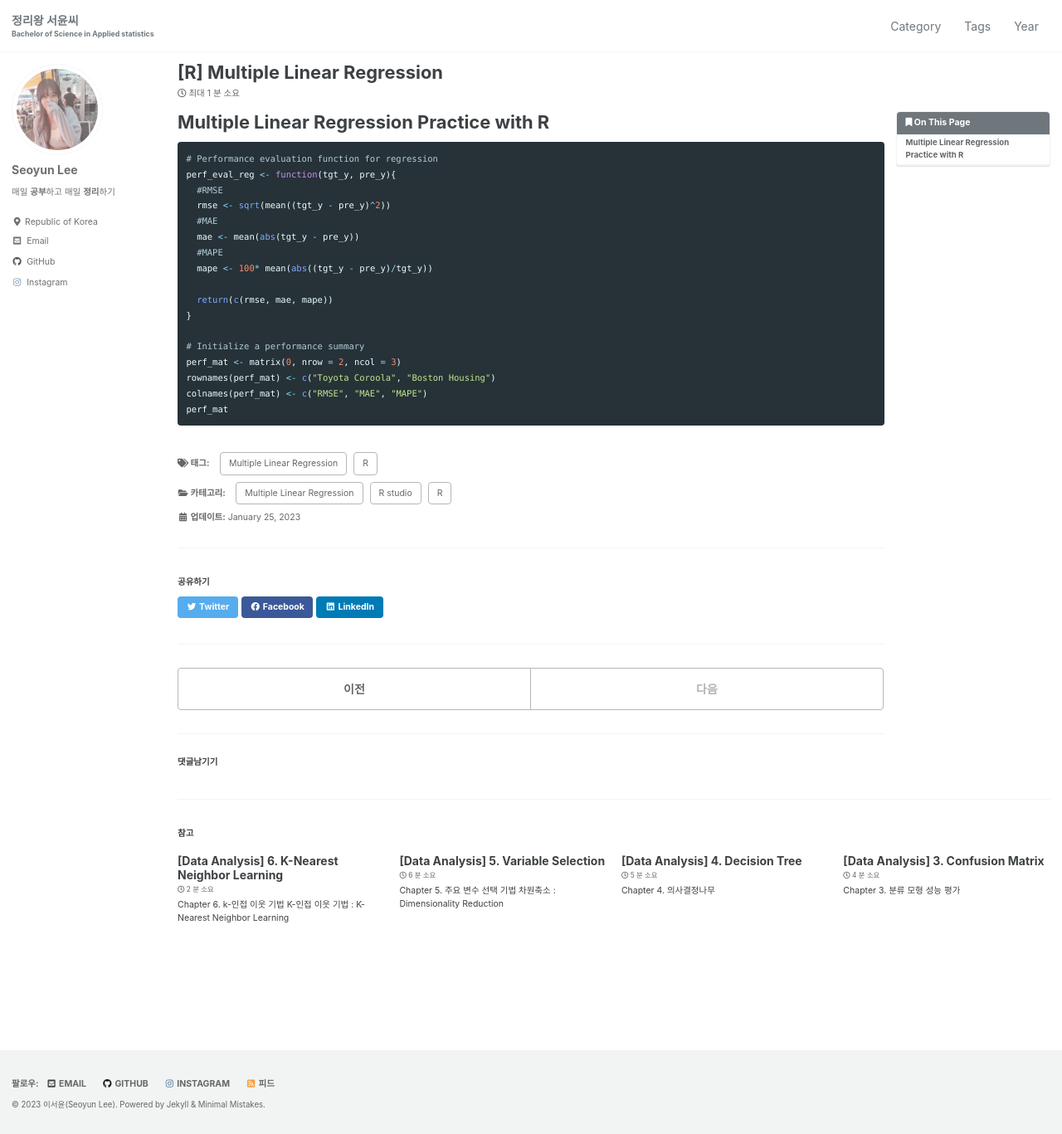
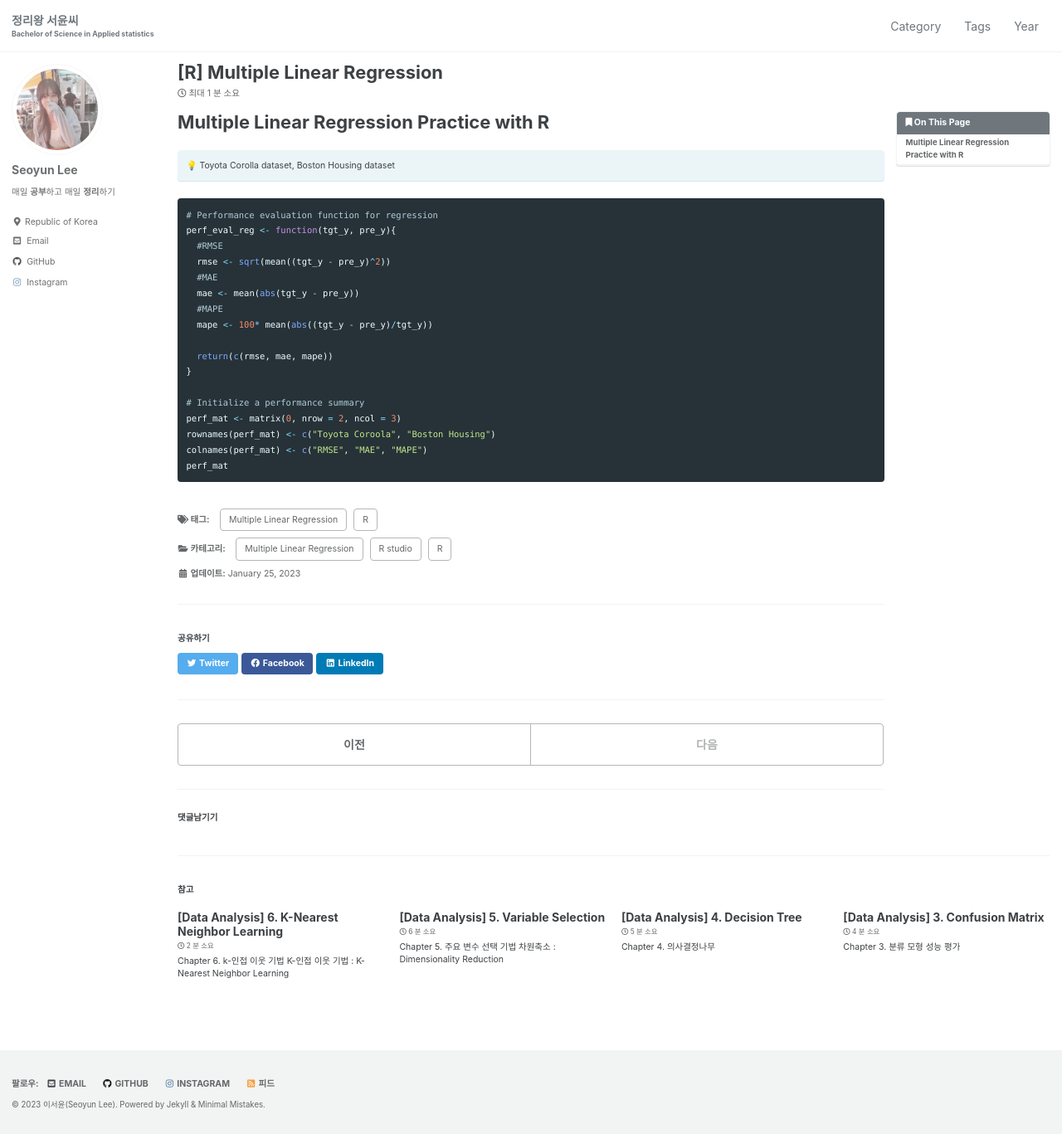
Before and after one commit to seoyun2/seoyun2.github.io, a Jekyll site: the page built from _posts/2023-01-25-mlr-rscript.md, in a window 1280 px wide and 1367 px high. Shown: the whole window at 83% size. Built offline with Jekyll 4.4.1, drawn with Linux system fonts in a browser that asks for light colours; cached includes are drawn as plain includes; comment, search, counter and statistics services are not loaded.

Commit message:
Update 2023-01-25-mlr-rscript.md

````diff
--- a/_posts/2023-01-25-mlr-rscript.md
+++ b/_posts/2023-01-25-mlr-rscript.md
@@ -15,6 +15,11 @@ use_math: true
 ---
 
 # Multiple Linear Regression Practice with R
+
+
+💡 Toyota Corolla dataset, Boston Housing dataset
+{: .notice--info}
+
 ``` r
 # Performance evaluation function for regression
 perf_eval_reg <- function(tgt_y, pre_y){
````
